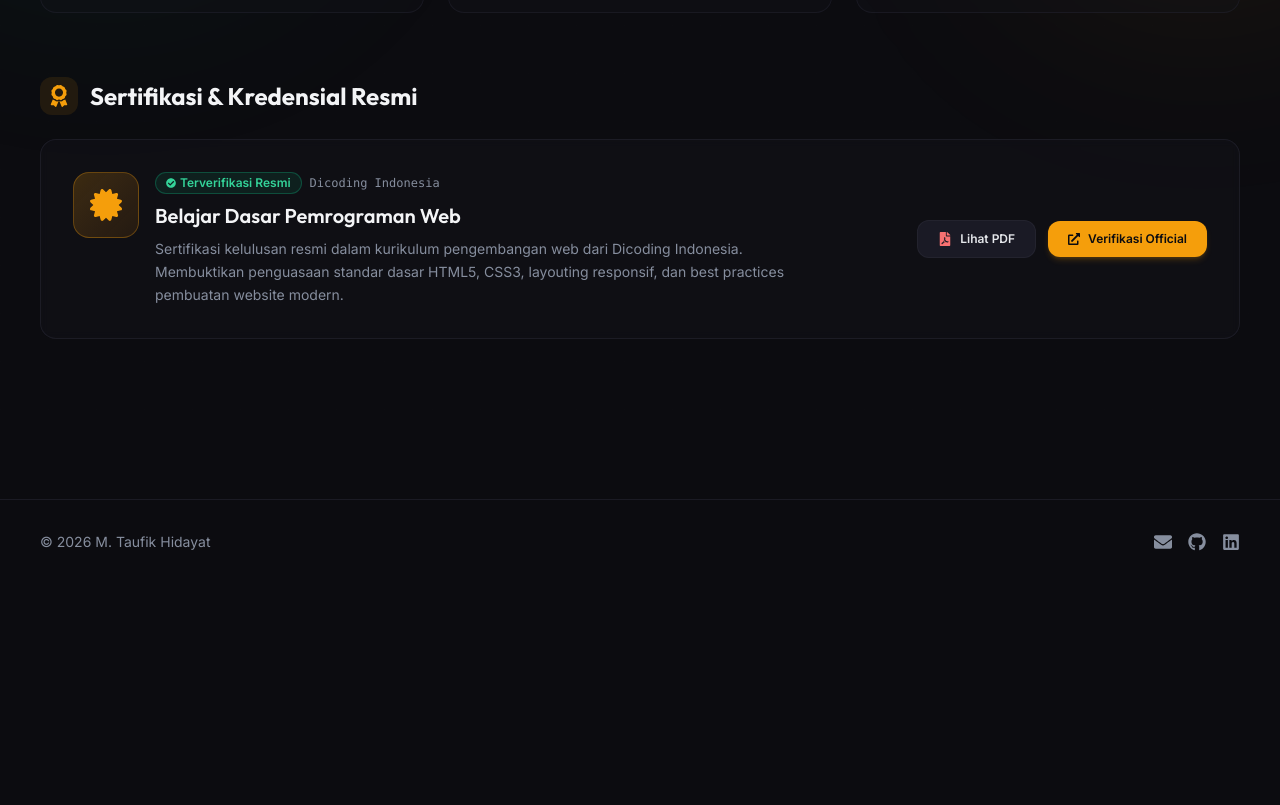
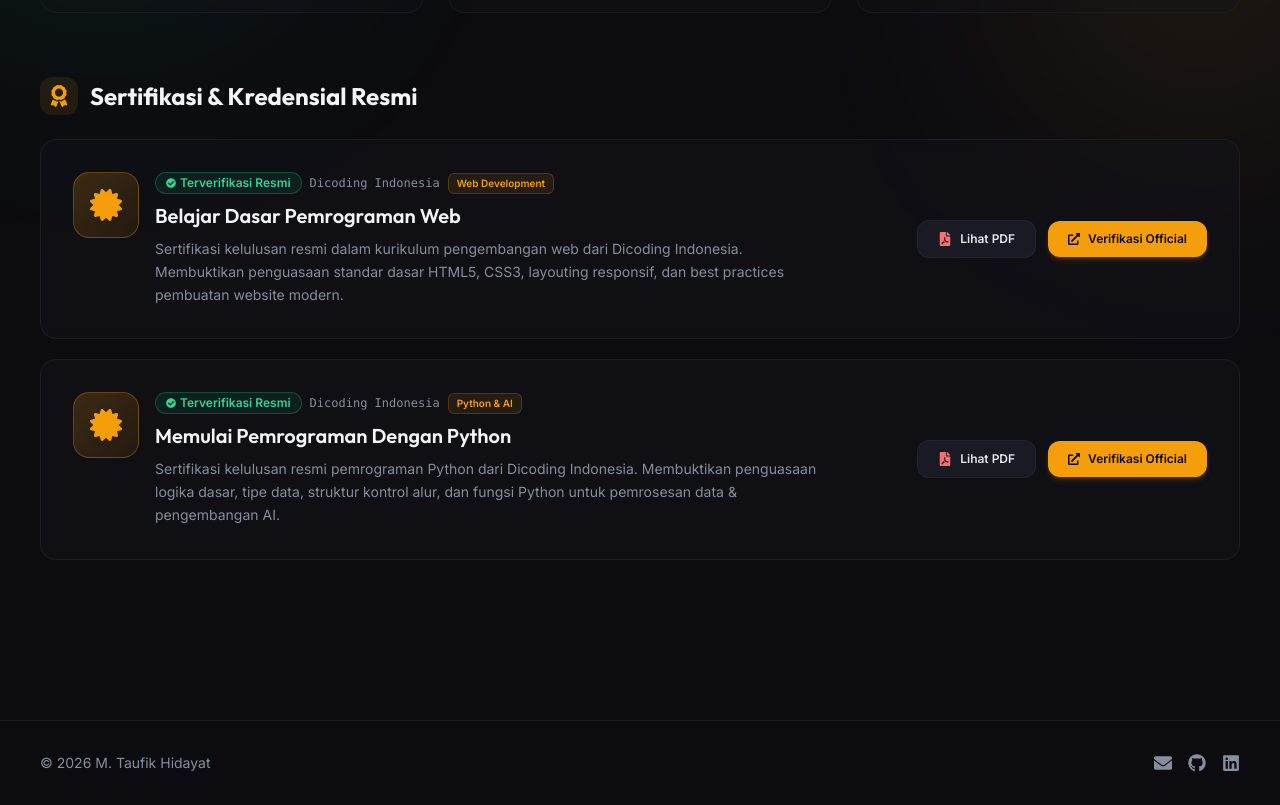
Before and after one commit to Taufikh1dayat/web-portofolio, a React (Vite) app: page /about in a window 1280 px wide. Shown: the part 887-1692 px from the top of the page. Before the commit the page ends 1471 px from the top, so only its background shows below. Built offline with nearby package versions, Linux system fonts and the light colour scheme.

Commit message:
feat: add Dicoding Python programming certification and official verification link

```diff
--- a/src/pages/About.jsx
+++ b/src/pages/About.jsx
@@ -40,6 +40,25 @@ const highlights = [
     number: "100%",
     title: "Komitmen Belajar",
     desc: "Teknologi Web Modern & AI",
+  },
+];
+
+const certificates = [
+  {
+    title: "Belajar Dasar Pemrograman Web",
+    issuer: "Dicoding Indonesia",
+    badge: "Web Development",
+    description: "Sertifikasi kelulusan resmi dalam kurikulum pengembangan web dari Dicoding Indonesia. Membuktikan penguasaan standar dasar HTML5, CSS3, layouting responsif, dan best practices pembuatan website modern.",
+    pdf: "/sertifikat_course.pdf",
+    link: "https://www.dicoding.com/certificates/L4PQ51747ZO1",
+  },
+  {
+    title: "Memulai Pemrograman Dengan Python",
+    issuer: "Dicoding Indonesia",
+    badge: "Python & AI",
+    description: "Sertifikasi kelulusan resmi pemrograman Python dari Dicoding Indonesia. Membuktikan penguasaan logika dasar, tipe data, struktur kontrol alur, dan fungsi Python untuk pemrosesan data & pengembangan AI.",
+    pdf: "/sertifikat_course_python.pdf",
+    link: "https://www.dicoding.com/certificates/RVZK0DVLEZD5",
   },
 ];
 
@@ -177,7 +196,12 @@ export default function About() {
             Sertifikasi & Kredensial Resmi
           </h3>
 
-          <div className="p-6 md:p-8 rounded-2xl border border-base-600/50 bg-base-800/40 backdrop-blur-sm hover:border-accent/40 transition-all flex flex-col md:flex-row items-start md:items-center justify-between gap-6">
+          <div className="space-y-5">
+            {certificates.map((cert) => (
+              <div
+                key={cert.title}
+                className="p-6 md:p-8 rounded-2xl border border-base-600/50 bg-base-800/40 backdrop-blur-sm hover:border-accent/40 transition-all flex flex-col md:flex-row items-start md:items-center justify-between gap-6"
+              >
                 <div className="flex items-start gap-4">
                   <div className="p-4 rounded-2xl bg-gradient-to-br from-accent/20 to-amber-600/10 border border-accent/30 text-accent shrink-0">
                     <FaCertificate size={32} />
@@ -187,20 +211,23 @@ export default function About() {
                       <span className="text-xs font-semibold px-2.5 py-0.5 rounded-full bg-emerald-500/10 border border-emerald-500/30 text-emerald-400 flex items-center gap-1">
                         <FaCheckCircle size={10} /> Terverifikasi Resmi
                       </span>
-                  <span className="text-xs text-muted font-mono">Dicoding Indonesia</span>
+                      <span className="text-xs text-muted font-mono">{cert.issuer}</span>
+                      <span className="text-[10px] font-semibold px-2 py-0.5 rounded-md bg-accent/10 text-accent border border-accent/20">
+                        {cert.badge}
+                      </span>
                     </div>
                     <h4 className="font-heading text-xl font-semibold text-gray-100">
-                  Belajar Dasar Pemrograman Web
+                      {cert.title}
                     </h4>
                     <p className="text-muted text-sm leading-relaxed max-w-2xl">
-                  Sertifikasi kelulusan resmi dalam kurikulum pengembangan web dari Dicoding Indonesia. Membuktikan penguasaan standar dasar HTML5, CSS3, layouting responsif, dan best practices pembuatan website modern.
+                      {cert.description}
                     </p>
                   </div>
                 </div>
 
                 <div className="flex flex-wrap sm:flex-nowrap items-center gap-3 w-full md:w-auto shrink-0 pt-2 md:pt-0 border-t md:border-t-0 border-base-600/40">
                   <a
-                href="/sertifikat_course.pdf"
+                    href={cert.pdf}
                     target="_blank"
                     rel="noreferrer"
                     className="flex-1 sm:flex-none px-5 py-2.5 rounded-xl bg-base-700/80 hover:bg-base-600 text-gray-200 text-xs font-semibold flex items-center justify-center gap-2 border border-base-600/60 transition-all"
@@ -209,7 +236,7 @@ export default function About() {
                     Lihat PDF
                   </a>
                   <a
-                href="https://www.dicoding.com/certificates/L4PQ51747ZO1"
+                    href={cert.link}
                     target="_blank"
                     rel="noreferrer"
                     className="flex-1 sm:flex-none px-5 py-2.5 rounded-xl bg-accent hover:bg-accent-light text-base-900 text-xs font-bold flex items-center justify-center gap-2 transition-all shadow-md shadow-accent/20"
@@ -219,6 +246,8 @@ export default function About() {
                   </a>
                 </div>
               </div>
+            ))}
+          </div>
         </div>
       </div>
     </section>
```
Also changed, not shown: 1 other file (tests, documents, lock files or other folders). Lines whose indentation alone changed are shown as unchanged.
